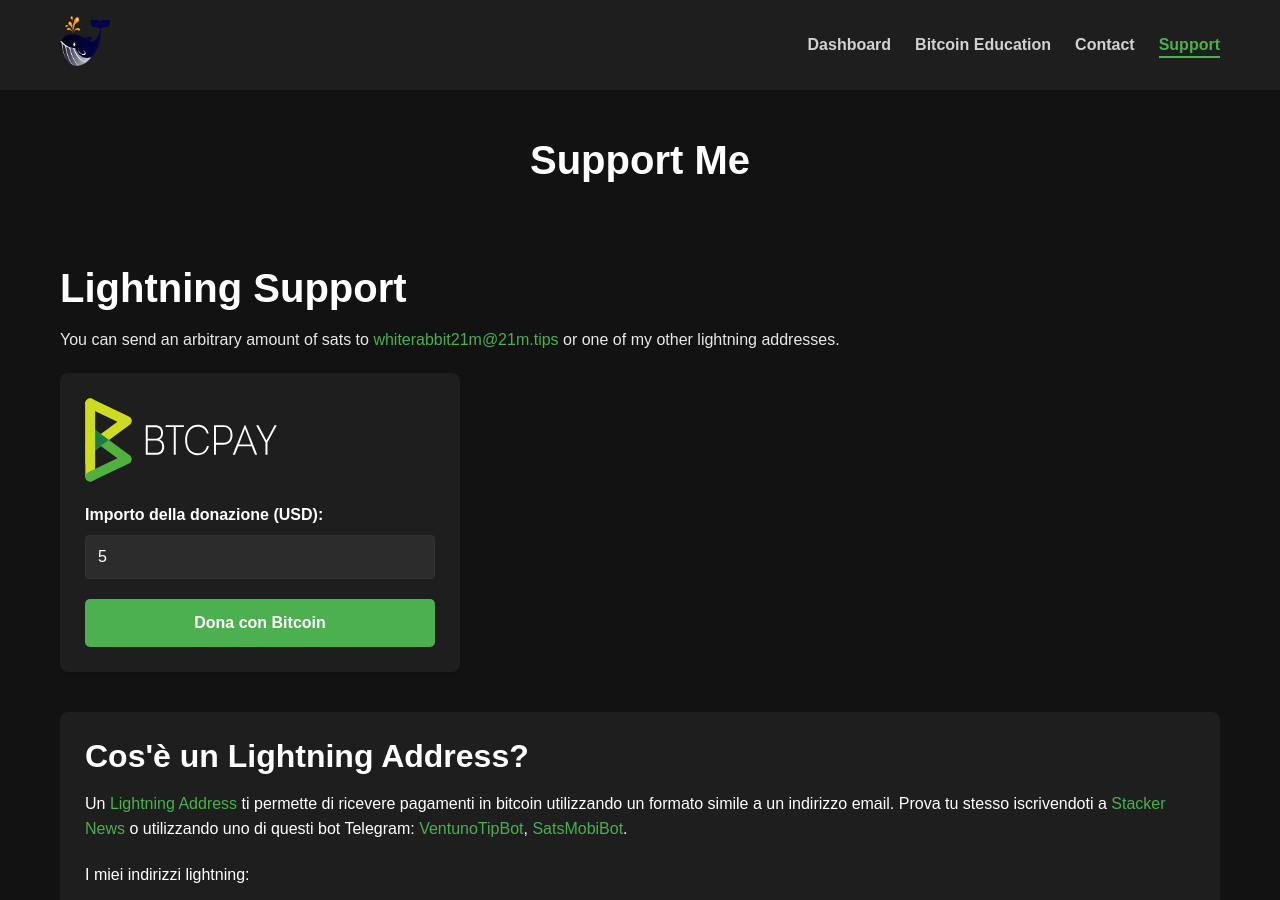
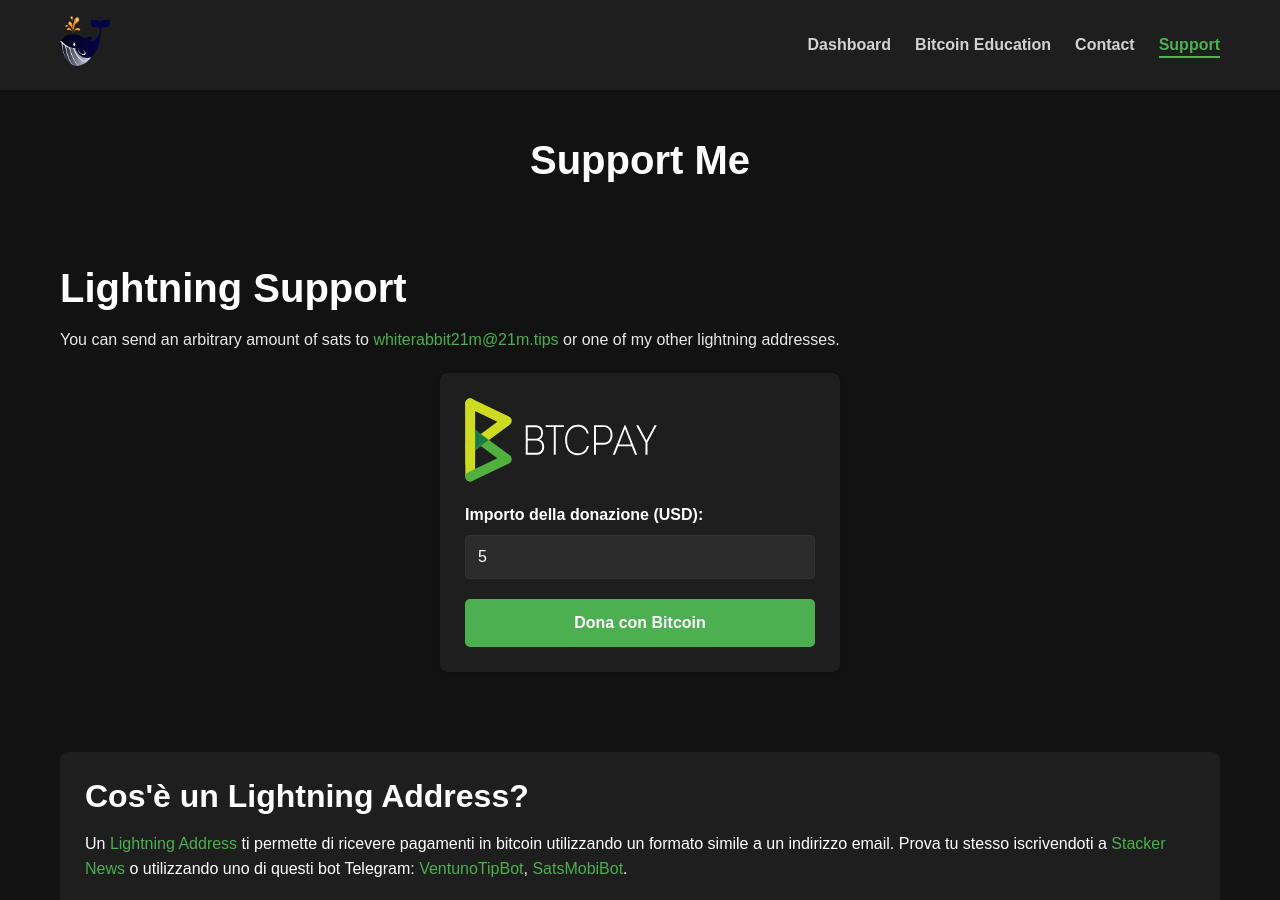
Before and after one commit to whiterabbit21m-test/whiterabbit21m-test.github.io, a Jekyll site: the page built from support.md, in a window 1280 px wide and 900 px high. Built offline with Jekyll 4.4.1, drawn with Linux system fonts in a browser that asks for light colours.

Commit message:
Update _support.scss

```diff
--- a/_sass/_support.scss
+++ b/_sass/_support.scss
@@ -25,29 +25,24 @@
   }
 }
 
-.btcpay-wrapper {
-  display: flex;
-  flex-direction: column;
-  align-items: center;
-  margin-bottom: 40px;
+.btcpay-container {
+  background-color: $card-bg-color;
+  border-radius: 8px;
+  padding: 25px;
+  width: 100%;
+  max-width: 400px;
+  margin: 0 auto 40px;
+  box-shadow: 0 4px 6px rgba(0, 0, 0, 0.1);
 }
 
 .btcpay-logo {
+  text-align: center;
   margin-bottom: 20px;
 
   img {
     max-width: 200px;
     height: auto;
   }
-}
-
-.btcpay-container {
-  background-color: $card-bg-color;
-  border-radius: 8px;
-  padding: 25px;
-  width: 100%;
-  max-width: 400px;
-  box-shadow: 0 4px 6px rgba(0, 0, 0, 0.1);
 }
 
 .btcpay-form {
@@ -132,34 +127,6 @@
   }
 }
 
-.other-support {
-  background-color: $card-bg-color;
-  border-radius: 8px;
-  padding: 20px;
-  margin-top: 30px;
-
-  h2 {
-    color: $text-color;
-  }
-
-  ul {
-    list-style-type: none;
-    padding-left: 0;
-
-    li {
-      margin-bottom: 10px;
-
-      &:before {
-        content: "•";
-        color: $accent-color;
-        display: inline-block;
-        width: 1em;
-        margin-left: -1em;
-      }
-    }
-  }
-}
-
 @media (max-width: 480px) {
   .btcpay-container,
   .lightning-info {
```
